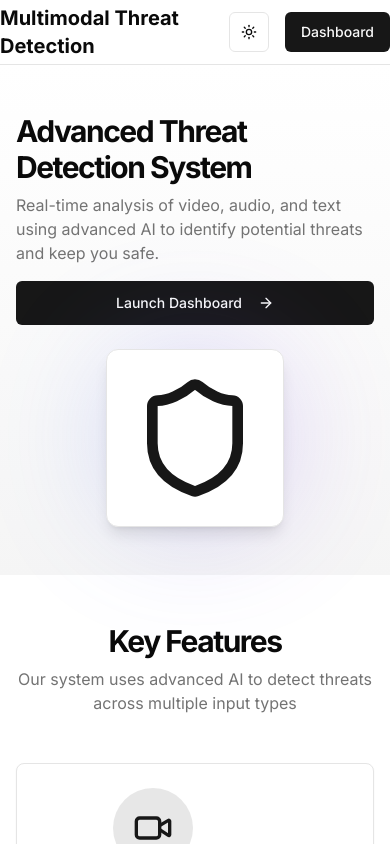
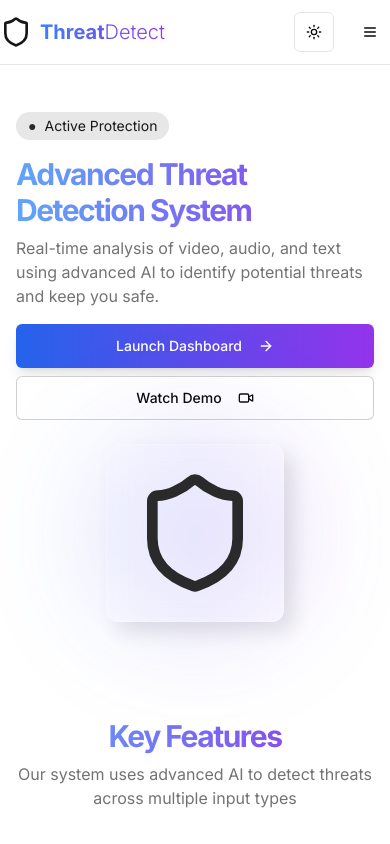
Before and after one commit to arnvjshi/Threat-Detection-Dashboard, a Next.js app: page / in a window 390 px wide. Shown: the top 844 px of the page. Built offline with nearby package versions, Linux system fonts and the light colour scheme.

Commit message:
hompage fixes

```diff
--- a/app/page.tsx
+++ b/app/page.tsx
@@ -1,32 +1,200 @@
+"use client"
+
+import { useState, useEffect } from "react"
 import Link from "next/link"
-import { ArrowRight, Shield, FileAudio, FileText, Video } from "lucide-react"
+import {
+  ArrowRight,
+  Shield,
+  FileAudio,
+  FileText,
+  Video,
+  Bell,
+  Settings,
+  Menu,
+  X,
+  Users,
+  Lock,
+  HelpCircle,
+  Search
+} from "lucide-react"
 import { Button } from "@/components/ui/button"
 import { Card, CardContent, CardDescription, CardHeader, CardTitle } from "@/components/ui/card"
 import { ThemeToggle } from "@/components/theme-toggle"
 
-export default function Home() {
+export default function Home(): JSX.Element {
+  const [isScrolled, setIsScrolled] = useState(false);
+  const [isMenuOpen, setIsMenuOpen] = useState(false);
+
+  // Handle scroll effect for navbar
+  useEffect(() => {
+    const handleScroll = () => {
+      if (window.scrollY > 10) {
+        setIsScrolled(true);
+      } else {
+        setIsScrolled(false);
+      }
+    };
+
+    window.addEventListener("scroll", handleScroll);
+    return () => {
+      window.removeEventListener("scroll", handleScroll);
+    };
+  }, []);
+
   return (
     <div className="flex min-h-screen flex-col">
-      <header className="border-b bg-background/95 backdrop-blur supports-[backdrop-filter]:bg-background/60">
+      <header className={`fixed w-full z-50 transition-all duration-300 ${
+        isScrolled
+          ? "bg-background/80 backdrop-blur-lg shadow-md"
+          : "bg-background/30 backdrop-blur-md"
+      }`}>
         <div className="container flex h-16 items-center justify-between">
-          <h1 className="text-xl font-bold">Multimodal Threat Detection</h1>
-          <div className="flex items-center gap-4">
+          <div className="flex items-center space-x-4">
+            <Link href="/" className="flex items-center space-x-2">
+              <Shield className="h-8 w-8 text-primary" />
+              <span className="text-xl font-bold bg-clip-text text-transparent bg-gradient-to-r from-blue-500 to-purple-600 transition-all duration-300 hover:scale-105">
+                Threat<span className="font-light">Detect</span>
+              </span>
+            </Link>
+
+            {/* Desktop Navigation */}
+            <nav className="hidden md:flex ml-8 space-x-6">
+              <NavLink href="/products">Products</NavLink>
+              <NavLink href="/solutions">Solutions</NavLink>
+              <NavLink href="/pricing">Pricing</NavLink>
+              <NavLink href="/resources">Resources</NavLink>
+              <NavLink href="/contact">Contact</NavLink>
+            </nav>
+          </div>
+
+          <div className="flex items-center space-x-4">
+            {/* Search button */}
+            <Button variant="ghost" size="icon" className="hidden sm:flex hover:bg-primary/10 transition-colors">
+              <Search className="h-5 w-5" />
+            </Button>
+
+            {/* Notifications button */}
+            <Button variant="ghost" size="icon" className="hidden sm:flex hover:bg-primary/10 transition-colors">
+              <Bell className="h-5 w-5" />
+            </Button>
+
             <ThemeToggle />
-            <Button asChild>
-              <Link href="/dashboard">Dashboard</Link>
+
+            {/* Login button */}
+            <Button
+              variant="outline"
+              size="sm"
+              className="hidden sm:flex border-primary/20 hover:border-primary hover:bg-primary/10 transition-all duration-300"
+            >
+              Log In
+            </Button>
+
+            {/* CTA button */}
+            <Button
+              asChild
+              size="sm"
+              className="hidden sm:flex bg-gradient-to-r from-blue-600 to-purple-600 hover:from-blue-700 hover:to-purple-700 text-white shadow-lg hover:shadow-primary/20 transition-all duration-300"
+            >
+              <Link href="/dashboard">
+                Dashboard
+                <ArrowRight className="ml-2 h-4 w-4" />
+              </Link>
+            </Button>
+
+            {/* Mobile menu button */}
+            <Button
+              variant="ghost"
+              size="icon"
+              className="md:hidden"
+              onClick={() => setIsMenuOpen(!isMenuOpen)}
+            >
+              {isMenuOpen ? <X className="h-5 w-5" /> : <Menu className="h-5 w-5" />}
             </Button>
           </div>
         </div>
+
+        {/* Mobile menu */}
+        <div
+          className={`md:hidden absolute w-full bg-background/95 backdrop-blur-lg border-b border-primary/10 shadow-lg transition-all duration-300 overflow-hidden ${
+            isMenuOpen ? "max-h-screen" : "max-h-0"
+          }`}
+        >
+          <nav className="container py-4 flex flex-col space-y-4">
+            <Link
+              href="/products"
+              className="flex items-center space-x-2 px-4 py-2 rounded-lg hover:bg-primary/10 transition-colors"
+              onClick={() => setIsMenuOpen(false)}
+            >
+              <Shield className="h-5 w-5 text-primary" />
+              <span>Products</span>
+            </Link>
+            <Link
+              href="/solutions"
+              className="flex items-center space-x-2 px-4 py-2 rounded-lg hover:bg-primary/10 transition-colors"
+              onClick={() => setIsMenuOpen(false)}
+            >
+              <Lock className="h-5 w-5 text-primary" />
+              <span>Solutions</span>
+            </Link>
+            <Link
+              href="/pricing"
+              className="flex items-center space-x-2 px-4 py-2 rounded-lg hover:bg-primary/10 transition-colors"
+              onClick={() => setIsMenuOpen(false)}
+            >
+              <FileText className="h-5 w-5 text-primary" />
+              <span>Pricing</span>
+            </Link>
+            <Link
+              href="/resources"
+              className="flex items-center space-x-2 px-4 py-2 rounded-lg hover:bg-primary/10 transition-colors"
+              onClick={() => setIsMenuOpen(false)}
+            >
+              <HelpCircle className="h-5 w-5 text-primary" />
+              <span>Resources</span>
+            </Link>
+            <Link
+              href="/contact"
+              className="flex items-center space-x-2 px-4 py-2 rounded-lg hover:bg-primary/10 transition-colors"
+              onClick={() => setIsMenuOpen(false)}
+            >
+              <Users className="h-5 w-5 text-primary" />
+              <span>Contact</span>
+            </Link>
+            <div className="flex space-x-2 mt-2 pt-2 border-t border-primary/10">
+              <Button
+                className="flex-1 border-primary/20 hover:border-primary hover:bg-primary/10 transition-all duration-300"
+                variant="outline"
+                onClick={() => setIsMenuOpen(false)}
+              >
+                Log In
+              </Button>
+              <Button
+                className="flex-1 bg-gradient-to-r from-blue-600 to-purple-600 hover:from-blue-700 hover:to-purple-700 text-white transition-all duration-300"
+                onClick={() => setIsMenuOpen(false)}
+                asChild
+              >
+                <Link href="/dashboard">Dashboard</Link>
+              </Button>
+            </div>
+          </nav>
+        </div>
       </header>
 
-      <main className="flex-1">
+      {/* Spacer to prevent content from being hidden behind fixed navbar */}
+      <div className="h-16"></div>
+
+      <main className="flex-1 relative z-10">
         {/* Hero Section */}
-        <section className="w-full py-12 md:py-24 lg:py-32 bg-gradient-to-b from-background to-muted">
+        <section className="w-full py-12 md:py-24 lg:py-32 bg-gradient-to-b from-background to-background/80">
           <div className="container px-4 md:px-6">
             <div className="grid gap-6 lg:grid-cols-2 lg:gap-12 items-center">
               <div className="flex flex-col justify-center space-y-4">
+                <div className="inline-flex items-center space-x-2 rounded-full bg-primary/10 px-3 py-1 text-sm text-primary max-w-max">
+                  <span className="animate-pulse">●</span>
+                  <span>Active Protection</span>
+                </div>
                 <div className="space-y-2">
-                  <h1 className="text-3xl font-bold tracking-tighter sm:text-5xl xl:text-6xl/none">
+                  <h1 className="text-3xl font-bold tracking-tighter sm:text-5xl xl:text-6xl/none bg-clip-text text-transparent bg-gradient-to-r from-blue-400 to-purple-600">
                     Advanced Threat Detection System
                   </h1>
                   <p className="max-w-[600px] text-muted-foreground md:text-xl">
@@ -35,10 +203,25 @@ export default function Home() {
                   </p>
                 </div>
                 <div className="flex flex-col gap-2 min-[400px]:flex-row">
-                  <Button asChild size="lg">
+                  <Button
+                    asChild
+                    size="lg"
+                    className="bg-gradient-to-r from-blue-600 to-purple-600 hover:from-blue-700 hover:to-purple-700 text-white shadow-lg hover:shadow-primary/30 transition-all duration-300"
+                  >
                     <Link href="/dashboard">
                       Launch Dashboard
                       <ArrowRight className="ml-2 h-4 w-4" />
+                    </Link>
+                  </Button>
+                  <Button
+                    asChild
+                    variant="outline"
+                    size="lg"
+                    className="border-primary/20 hover:border-primary hover:bg-primary/10 transition-all duration-300"
+                  >
+                    <Link href="/demo">
+                      Watch Demo
+                      <Video className="ml-2 h-4 w-4" />
                     </Link>
                   </Button>
                 </div>
@@ -46,8 +229,8 @@ export default function Home() {
               <div className="mx-auto lg:mr-0 flex items-center justify-center">
                 <div className="relative w-full max-w-[500px] aspect-square">
                   <div className="absolute inset-0 bg-gradient-to-r from-blue-500 to-purple-600 rounded-full blur-3xl opacity-20 animate-pulse" />
-                  <div className="relative bg-background border rounded-xl shadow-lg p-6 flex items-center justify-center">
-                    <Shield className="h-32 w-32 text-primary" />
+                  <div className="relative bg-background/5 backdrop-blur-lg border border-white/20 rounded-xl shadow-[10px_10px_20px_rgba(0,0,0,0.1),-10px_-10px_20px_rgba(255,255,255,0.05)] p-6 flex items-center justify-center">
+                    <Shield className="h-32 w-32 text-primary animate-pulse" />
                   </div>
                 </div>
               </div>
@@ -60,14 +243,14 @@ export default function Home() {
           <div className="container px-4 md:px-6">
             <div className="flex flex-col items-center justify-center space-y-4 text-center">
               <div className="space-y-2">
-                <h2 className="text-3xl font-bold tracking-tighter sm:text-4xl md:text-5xl">Key Features</h2>
+                <h2 className="text-3xl font-bold tracking-tighter sm:text-4xl md:text-5xl bg-clip-text text-transparent bg-gradient-to-r from-blue-400 to-purple-600">Key Features</h2>
                 <p className="max-w-[900px] text-muted-foreground md:text-xl/relaxed lg:text-base/relaxed xl:text-xl/relaxed">
                   Our system uses advanced AI to detect threats across multiple input types
                 </p>
               </div>
             </div>
             <div className="mx-auto grid max-w-5xl grid-cols-1 gap-6 md:grid-cols-3 lg:gap-12 mt-12">
-              <Card className="flex flex-col items-center text-center">
+              <Card className="border border-primary/10 shadow-lg hover:shadow-primary/20 transition-all duration-300 flex flex-col items-center text-center">
                 <CardHeader>
                   <div className="flex h-20 w-20 items-center justify-center rounded-full bg-primary/10">
                     <Video className="h-10 w-10 text-primary" />
@@ -80,7 +263,7 @@ export default function Home() {
                   </CardDescription>
                 </CardContent>
               </Card>
-              <Card className="flex flex-col items-center text-center">
+              <Card className="border border-primary/10 shadow-lg hover:shadow-primary/20 transition-all duration-300 flex flex-col items-center text-center">
                 <CardHeader>
                   <div className="flex h-20 w-20 items-center justify-center rounded-full bg-primary/10">
                     <FileAudio className="h-10 w-10 text-primary" />
@@ -93,7 +276,7 @@ export default function Home() {
                   </CardDescription>
                 </CardContent>
               </Card>
-              <Card className="flex flex-col items-center text-center">
+              <Card className="border border-primary/10 shadow-lg hover:shadow-primary/20 transition-all duration-300 flex flex-col items-center text-center">
                 <CardHeader>
                   <div className="flex h-20 w-20 items-center justify-center rounded-full bg-primary/10">
                     <FileText className="h-10 w-10 text-primary" />
@@ -115,12 +298,16 @@ export default function Home() {
           <div className="container px-4 md:px-6">
             <div className="flex flex-col items-center justify-center space-y-4 text-center">
               <div className="space-y-2">
-                <h2 className="text-3xl font-bold tracking-tighter sm:text-4xl md:text-5xl">Ready to Get Started?</h2>
+                <h2 className="text-3xl font-bold tracking-tighter sm:text-4xl md:text-5xl bg-clip-text text-transparent bg-gradient-to-r from-blue-400 to-purple-600">Ready to Get Started?</h2>
                 <p className="max-w-[600px] text-muted-foreground md:text-xl/relaxed lg:text-base/relaxed xl:text-xl/relaxed">
                   Launch the dashboard to start monitoring for potential threats
                 </p>
               </div>
-              <Button asChild size="lg" className="mt-4">
+              <Button
+                asChild
+                size="lg"
+                className="mt-4 bg-gradient-to-r from-blue-600 to-purple-600 hover:from-blue-700 hover:to-purple-700 text-white shadow-lg hover:shadow-primary/30 transition-all duration-300"
+              >
                 <Link href="/dashboard">
                   Go to Dashboard
                   <ArrowRight className="ml-2 h-4 w-4" />
@@ -134,10 +321,22 @@ export default function Home() {
       <footer className="border-t py-6 md:py-0">
         <div className="container flex flex-col items-center justify-between gap-4 md:h-16 md:flex-row">
           <p className="text-sm text-muted-foreground">
-            &copy; {new Date().getFullYear()} Threat Detection System. All rights reserved.
+            &copy; {new Date().getFullYear()} ThreatDetect. All rights reserved.
           </p>
         </div>
       </footer>
     </div>
   )
 }
+
+// NavLink component for consistent styling
+const NavLink = ({ href, children }: { href: string; children: React.ReactNode }) => {
+  return (
+    <Link
+      href={href}
+      className="text-sm font-medium text-foreground/70 hover:text-foreground transition-colors duration-200 hover:underline decoration-primary decoration-2 underline-offset-4"
+    >
+      {children}
+    </Link>
+  );
+};
--- a/lib/threat-analysis.ts
+++ b/lib/threat-analysis.ts
@@ -3,7 +3,7 @@ import { generateText } from "ai"
 
 // Create Groq instance with API key directly (not recommended for production)
 const groq = createGroq({
-  apiKey: "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",
+  apiKey: process.env.GROQ_API_KEY || "your-groq-api-key",
 })
 
 // Function to analyze text using Groq API
--- a/package.json
+++ b/package.json
@@ -60,6 +60,7 @@
     "speech-to-text": "^2.9.1",
     "tailwind-merge": "^2.5.5",
     "tailwindcss-animate": "^1.0.7",
+    "three": "^0.175.0",
     "vaul": "^0.9.6",
     "zod": "^3.24.1"
   },
```
Also changed, not shown: 1 other file (tests, documents, lock files or other folders).
